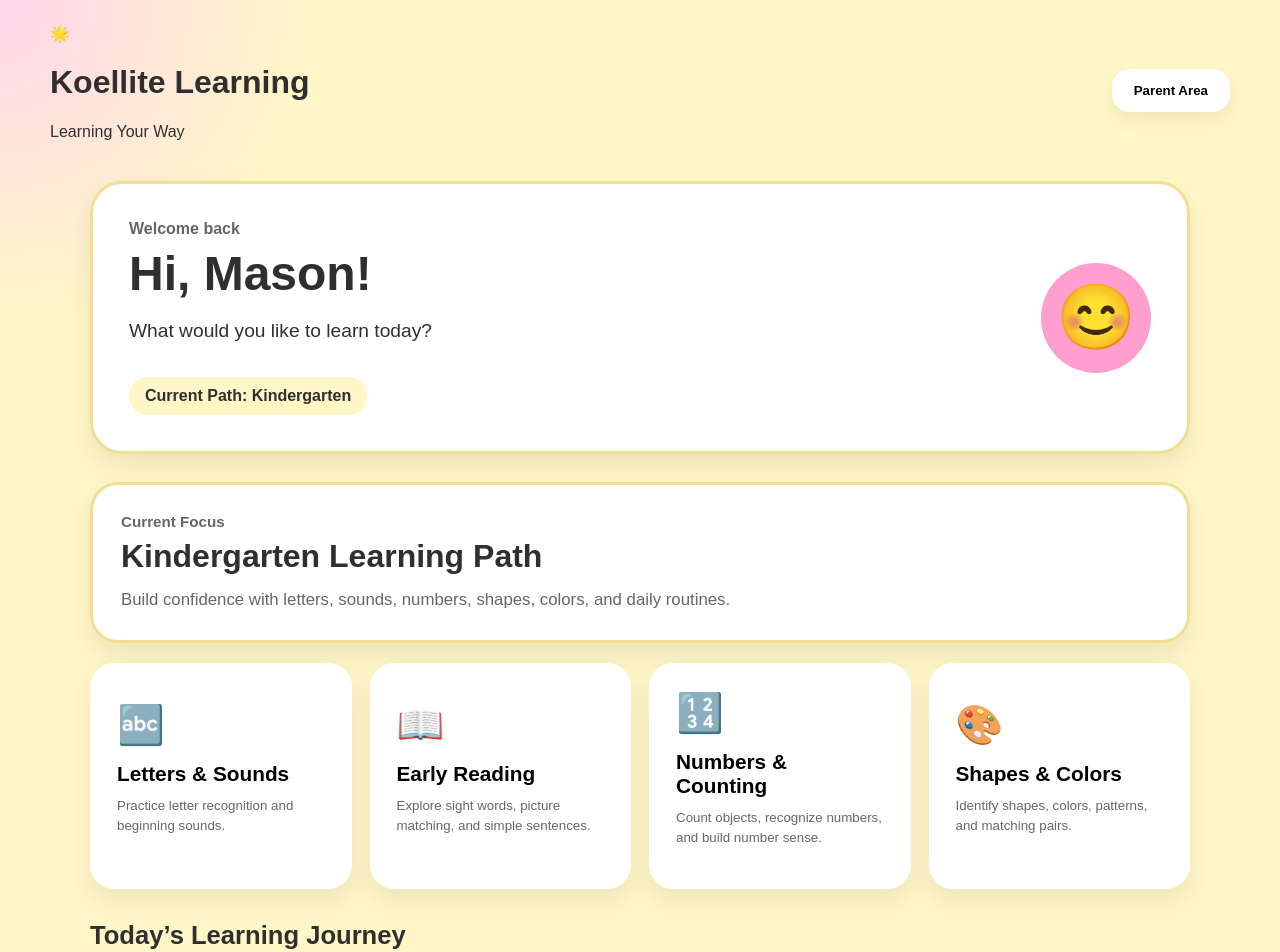
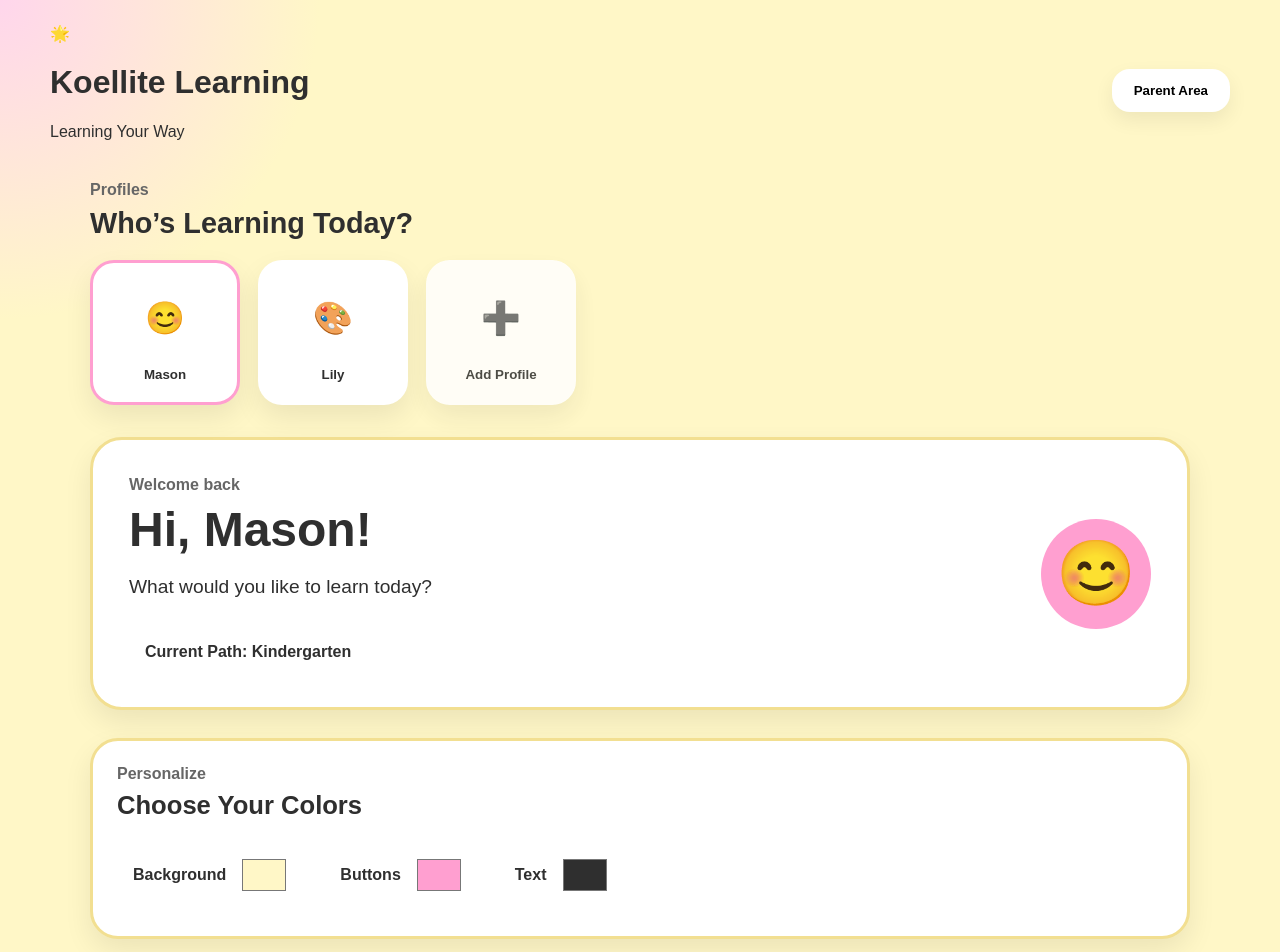
Before and after one commit to kkoelle99/koellite-learning, a React (Vite) app: page / in a window 1280 px wide. Shown: the top 952 px of the page. Built offline with nearby package versions, Linux system fonts and the light colour scheme.

Commit message:
Add personalized child themes and live UI customization

```diff
--- /dev/null
+++ b/src/components/ChildProfiles/ChildProfiles.css
@@ -0,0 +1,57 @@
+.profiles-section {
+  margin-bottom: 32px;
+}
+
+.profiles-header p {
+  margin: 0 0 8px;
+  color: var(--muted-text);
+  font-weight: bold;
+}
+
+.profiles-header h2 {
+  margin: 0 0 20px;
+  font-size: 1.8rem;
+}
+
+.profiles-grid {
+  display: flex;
+  gap: 18px;
+  flex-wrap: wrap;
+}
+
+.profile-card {
+  width: 150px;
+  background: var(--card-color);
+  border: 3px solid transparent;
+  border-radius: 24px;
+  padding: 20px;
+  display: flex;
+  flex-direction: column;
+  align-items: center;
+  gap: 14px;
+  transition: 0.2s ease;
+  box-shadow: 0 12px 28px rgba(0, 0, 0, 0.08);
+}
+
+.profile-card:hover {
+  transform: translateY(-2px);
+  border-color: var(--button-color);
+}
+
+.active-profile {
+  border-color: var(--button-color);
+}
+
+.profile-avatar {
+  width: 70px;
+  height: 70px;
+  border-radius: 20px;
+  background: var(--card-color);
+  display: grid;
+  place-items: center;
+  font-size: 2rem;
+}
+
+.add-profile {
+  opacity: 0.85;
+}
--- /dev/null
+++ b/src/components/ChildProfiles/ChildProfiles.jsx
@@ -0,0 +1,40 @@
+import "./ChildProfiles.css";
+
+function ChildProfiles({ children, activeChildId, onSelectChild }) {
+  return (
+    <section className="profiles-section">
+      <div className="profiles-header">
+        <p>Profiles</p>
+        <h2>Who’s Learning Today?</h2>
+      </div>
+
+      <div className="profiles-grid">
+        {children.map((child) => (
+          <button
+            key={child.id}
+            className={`profile-card ${
+              child.id === activeChildId ? "active-profile" : ""
+            }`}
+            onClick={() => onSelectChild(child.id)}
+          >
+            <div
+              className="profile-avatar"
+              style={{ backgroundColor: child.favoriteColor }}
+            >
+              {child.avatar}
+            </div>
+
+            <strong>{child.name}</strong>
+          </button>
+        ))}
+
+        <button className="profile-card add-profile">
+          <div className="profile-avatar">➕</div>
+          <strong>Add Profile</strong>
+        </button>
+      </div>
+    </section>
+  );
+}
+
+export default ChildProfiles;
--- /dev/null
+++ b/src/components/ColorCustomizer/ColorCustomizer.css
@@ -0,0 +1,42 @@
+.color-customizer {
+  background: var(--card-color);
+  border: 3px solid var(--border-color);
+  border-radius: 28px;
+  padding: 24px;
+  margin-bottom: 32px;
+  box-shadow: 0 12px 28px rgba(0, 0, 0, 0.08);
+}
+
+.color-customizer p {
+  margin: 0 0 8px;
+  color: var(--muted-text);
+  font-weight: bold;
+}
+
+.color-customizer h2 {
+  margin: 0 0 18px;
+}
+
+.color-controls {
+  display: flex;
+  gap: 18px;
+  flex-wrap: wrap;
+}
+
+.color-controls label {
+  background: var(--card-color);
+  padding: 16px;
+  border-radius: 18px;
+  font-weight: bold;
+  display: flex;
+  align-items: center;
+  gap: 12px;
+}
+
+.color-controls input {
+  width: 52px;
+  height: 42px;
+  border: none;
+  background: transparent;
+  cursor: pointer;
+}
--- /dev/null
+++ b/src/components/ColorCustomizer/ColorCustomizer.jsx
@@ -0,0 +1,45 @@
+import "./ColorCustomizer.css";
+
+function ColorCustomizer({ activeChild, onUpdateTheme }) {
+  return (
+    <section className="color-customizer">
+      <div>
+        <p>Personalize</p>
+        <h2>Choose Your Colors</h2>
+      </div>
+
+      <div className="color-controls">
+        <label>
+          Background
+          <input
+            type="color"
+            value={activeChild.theme.background}
+            onChange={(event) =>
+              onUpdateTheme("background", event.target.value)
+            }
+          />
+        </label>
+
+        <label>
+          Buttons
+          <input
+            type="color"
+            value={activeChild.theme.button}
+            onChange={(event) => onUpdateTheme("button", event.target.value)}
+          />
+        </label>
+
+        <label>
+            Text
+            <input
+            type="color"
+            value={activeChild.theme.text}
+            onChange={(event) => onUpdateTheme("text", event.target.value)}
+          />
+        </label>
+      </div>
+    </section>
+  );
+}
+
+export default ColorCustomizer;
--- a/src/components/LearningJourney/LearningJourney.css
+++ b/src/components/LearningJourney/LearningJourney.css
@@ -23,7 +23,7 @@
 .journey-card span {
   width: 58px;
   height: 58px;
-  background: var(--bg-color);
+  background: var(--card-color);
   border-radius: 18px;
   display: grid;
   place-items: center;
--- a/src/components/WelcomeCard/WelcomeCard.css
+++ b/src/components/WelcomeCard/WelcomeCard.css
@@ -50,7 +50,7 @@
 .child-grade {
   margin-top: 16px;
   display: inline-block;
-  background: var(--bg-color);
+  background: var(--card-color);
   padding: 10px 16px;
   border-radius: 999px;
   font-weight: bold;
--- a/src/components/WelcomeCard/WelcomeCard.jsx
+++ b/src/components/WelcomeCard/WelcomeCard.jsx
@@ -22,7 +22,7 @@ function WelcomeCard({ child }) {
       <div
         className="avatar"
         style={{
-          backgroundColor: child.favoriteColor,
+          backgroundColor: child.theme.button,
         }}
       >
         {child.avatar}
--- a/src/pages/Home/Home.jsx
+++ b/src/pages/Home/Home.jsx
@@ -1,25 +1,92 @@
+import { useState } from "react";
+
 import Header from "../../components/Header/Header";
+import ChildProfiles from "../../components/ChildProfiles/ChildProfiles";
 import WelcomeCard from "../../components/WelcomeCard/WelcomeCard";
 import KindergartenPath from "../../components/Grades/Kindergarten/KindergartenPath";
 import LearningJourney from "../../components/LearningJourney/LearningJourney";
 import SubjectGrid from "../../components/SubjectGrid/SubjectGrid";
+import ColorCustomizer from "../../components/ColorCustomizer/ColorCustomizer";
 
 import "./Home.css";
 
 function Home() {
-  const activeChild = {
-    name: "Mason",
-    avatar: "😊",
-    favoriteColor: "#ff9fd0",
-    grade: "Kindergarten",
-  };
+  const [children, setChildren] = useState([
+    {
+      id: 1,
+      name: "Mason",
+      avatar: "😊",
+      grade: "Kindergarten",
+      theme: {
+        background: "#fff7c7",
+        button: "#ff9fd0",
+        buttonHover: "#ff85c4",
+        glow: "#ffd6ec",
+        text: "#2f2f2f",
+      },
+    },
+    {
+      id: 2,
+      name: "Lily",
+      avatar: "🎨",
+      grade: "Kindergarten",
+      theme: {
+        background: "#f5efff",
+        button: "#bda7ff",
+        buttonHover: "#a48cff",
+        glow: "#e5d6ff",
+        text:"#ffffff",
+      },
+    },
+  ]);
+
+  const [activeChildId, setActiveChildId] = useState(children[0].id);
+
+  const activeChild = children.find((child) => child.id === activeChildId);
+
+  function updateChildTheme(colorType, colorValue) {
+    setChildren((currentChildren) =>
+      currentChildren.map((child) =>
+        child.id === activeChildId
+          ? {
+              ...child,
+              theme: {
+                ...child.theme,
+                [colorType]: colorValue,
+              },
+            }
+            : child
+      )
+          );
+  }
 
   return (
-    <div className="app theme-koellite">
+    <div
+      className="app theme-koellite"
+      style={{
+        background: `radial-gradient(circle at top left, ${activeChild.theme.glow}, transparent 320px), ${activeChild.theme.background}`,
+        "--bg-color": activeChild.theme.background,
+        "--button-color": activeChild.theme.button,
+        "--button-hover": activeChild.theme.buttonHover,
+        "--soft-glow": activeChild.theme.glow,
+        "--page-text-color": activeChild.theme.text,
+      }}
+    >
       <Header />
 
       <main className="home-page">
+        <ChildProfiles
+          children={children}
+          activeChildId={activeChildId}
+          onSelectChild={setActiveChildId}
+        />
+
         <WelcomeCard child={activeChild} />
+
+        <ColorCustomizer
+          activeChild={activeChild}
+          onUpdateTheme={updateChildTheme}
+        />
 
         <KindergartenPath />
 
--- a/src/styles/global.css
+++ b/src/styles/global.css
@@ -9,13 +9,17 @@ html {
 body {
   margin: 0;
   font-family: Arial, Helvetica, sans-serif;
-  background: radial-gradient(circle at top left, var(--soft-glow), transparent 320px), var(--bg-color);
   color: var(--text-color);
 }
 
 button {
   font-family: inherit;
   cursor: pointer;
+  transition:
+    background-color 0.25s ease,
+    border-color 0.25s ease,
+    transform 0.2s ease,
+    box-shadow 0.25s ease;
 }
 
 button:focus-visible {
@@ -25,8 +29,29 @@ button:focus-visible {
 
 .app {
   min-height: 100vh;
+  color: var(--page-text-color);
+  transition:
+  background 0.35s ease,
+  color 0.25s ease;
 }
-
 .card-shadow {
   box-shadow: 0 12px 28px rgba(0,0,0,0.08);
 }
+
+.welcome-card,
+.section-heading,
+.path-card,
+.journey-card,
+.subject-grid button,
+.profile-card,
+.color-customizer {
+  color: var(--text-color);
+},
+.avatar,
+.profile-avatar {
+  transition:
+    background-color 0.25s ease,
+    border-color 0.25s ease,
+    box-shadow 0.25s ease,
+    transform 0.2s ease;
+}
```
